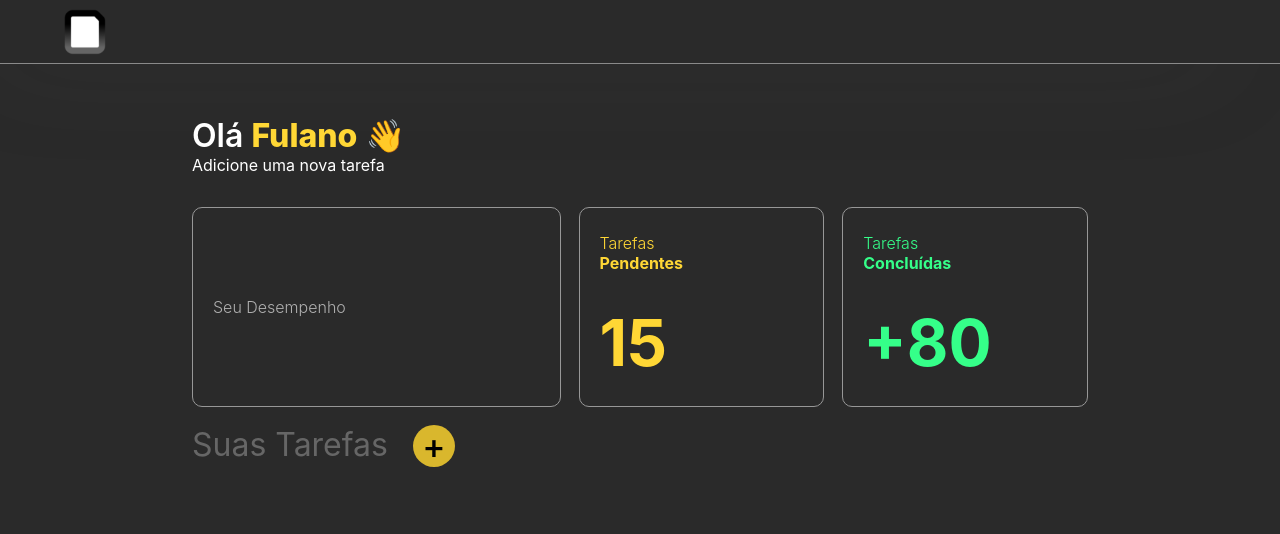
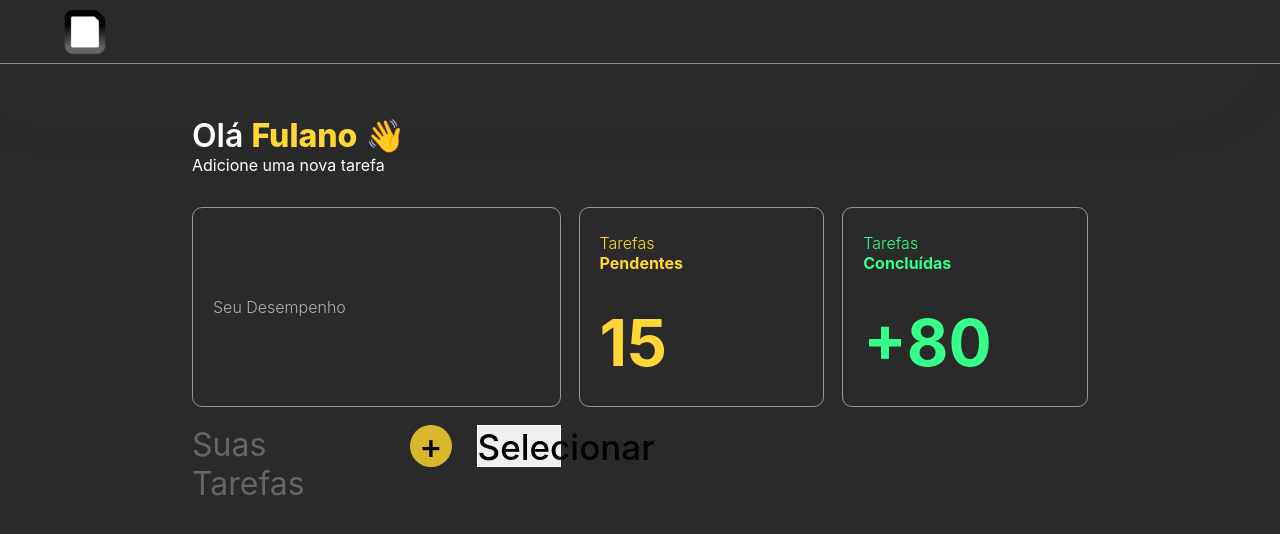
Before and after one commit to gabrielsb18/PI-FrontEnd, a React (Vite) app: page /home in a window 1280 px wide. Shown: the top 534 px of the page. Built offline with nearby package versions, Linux system fonts and the light colour scheme.

Commit message:
Início do desenvolvimento do componente Select

```diff
--- /dev/null
+++ b/src/components/Select/Select.jsx
@@ -0,0 +1,11 @@
+import { Button } from "./Select.style"
+
+function Select(){
+    return(
+        <Button>
+            Selecionar
+        </Button>
+    )
+}
+
+export default Select
--- /dev/null
+++ b/src/components/Select/Select.style.js
@@ -0,0 +1,15 @@
+import styled from "styled-components";
+
+export const Button = styled.button`
+    width:84px;
+    height:42px;
+    background-color: none;
+    border:1px solid white;
+    font-size:35px;
+    font-weight:500;
+    > p{
+        display:flex;
+        justify-content:center;
+        align-items:center;
+    }
+`;
--- a/src/pages/Home/Home.jsx
+++ b/src/pages/Home/Home.jsx
@@ -1,5 +1,6 @@
 import AddTask from "../../components/AddTask/AddTask";
 import HeaderNav from "../../components/Header/Header";
+import Select from "../../components/Select/Select";
 import { ContainerBody, Main, ContainerGraphics, ContentGraphicsOne, ContentGraphicTwo, HeaderTitle, ContentGraphicTree, HeaderTasks, Tasks } from "./home.style";
 
 
@@ -28,6 +29,7 @@ export default function Home (){
                     <Tasks>
                         <h1>Suas Tarefas</h1>
                         <AddTask/>
+                        <Select />
                     </Tasks>
                 </HeaderTasks>
             </ContainerGraphics>
```
